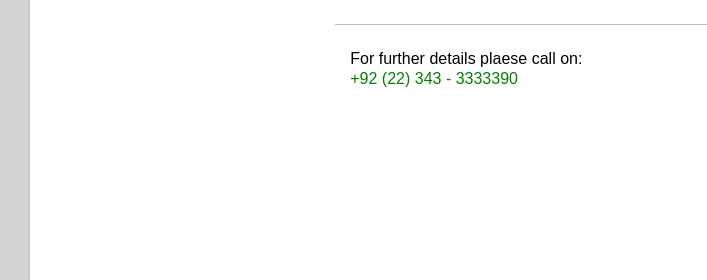
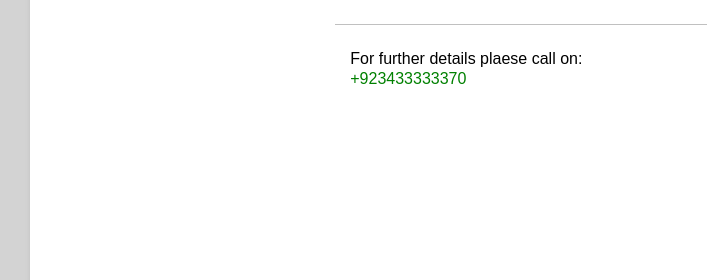
Before and after one commit to mrmurtazaabbasi/mas-maintenance, a plain HTML site: page 404.html in a window 1280 px wide. Shown: the part 473-753 px from the top of the page, 0-707 px from the left. Drawn offline with Linux system fonts and the light colour scheme.

Commit message:
Corrected the information

```diff
--- a/404.html
+++ b/404.html
@@ -178,8 +178,8 @@
                     <div>
                         <p>
                             For further details plaese call on: <br />
-                            </span><a href="tel:+92223433333390">+92 (22) 343 - 3333390</a>
-                        </p>
+                            </span><a href="tel:+923433333390">+923433333370</a>
+                    </p>
                     </div>
                     <div>
                         <a href="https://www.facebook.com/millanagroseed" class="social" target="_blank"><span class="ic--baseline-facebook"></span></a>
```
Also changed, not shown: index.html (+1 -1 lines).
